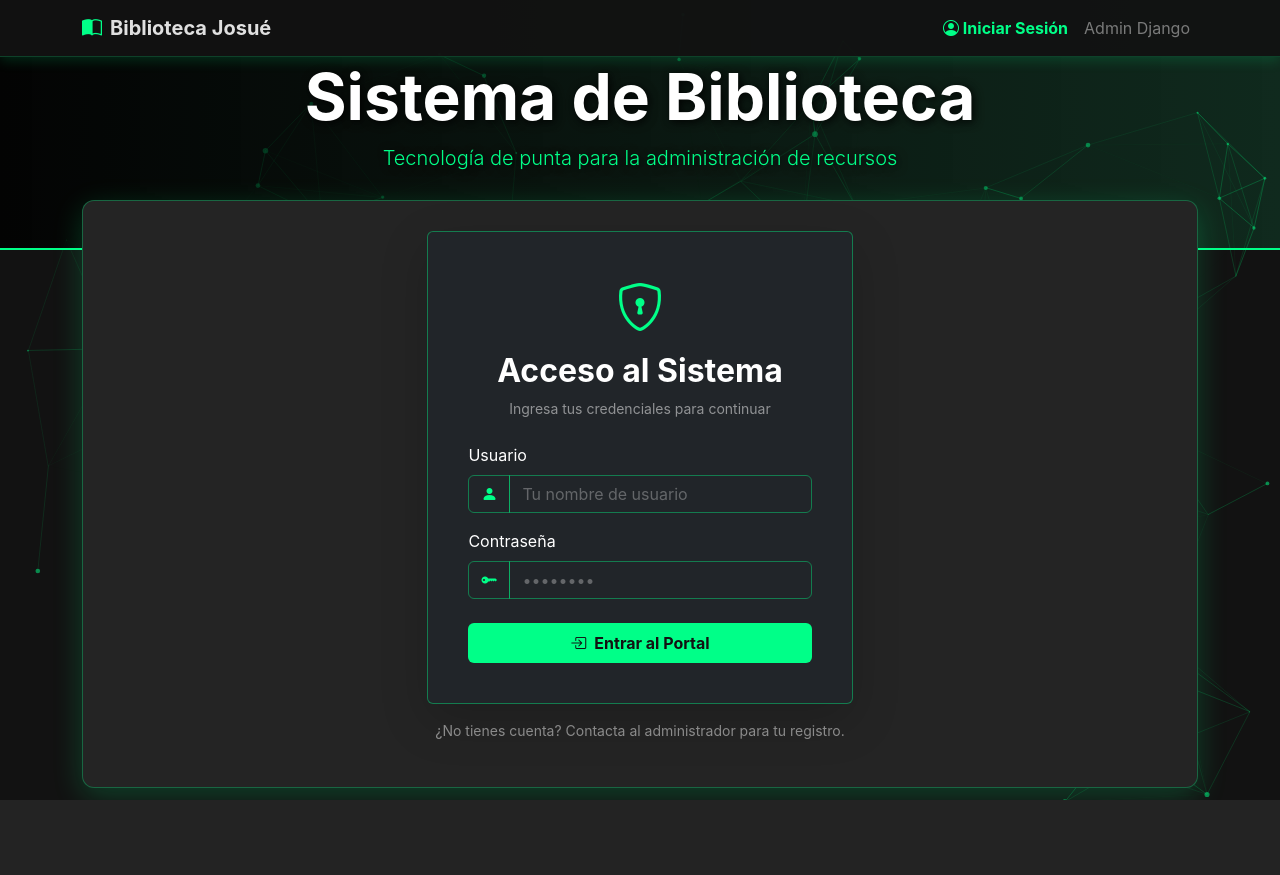
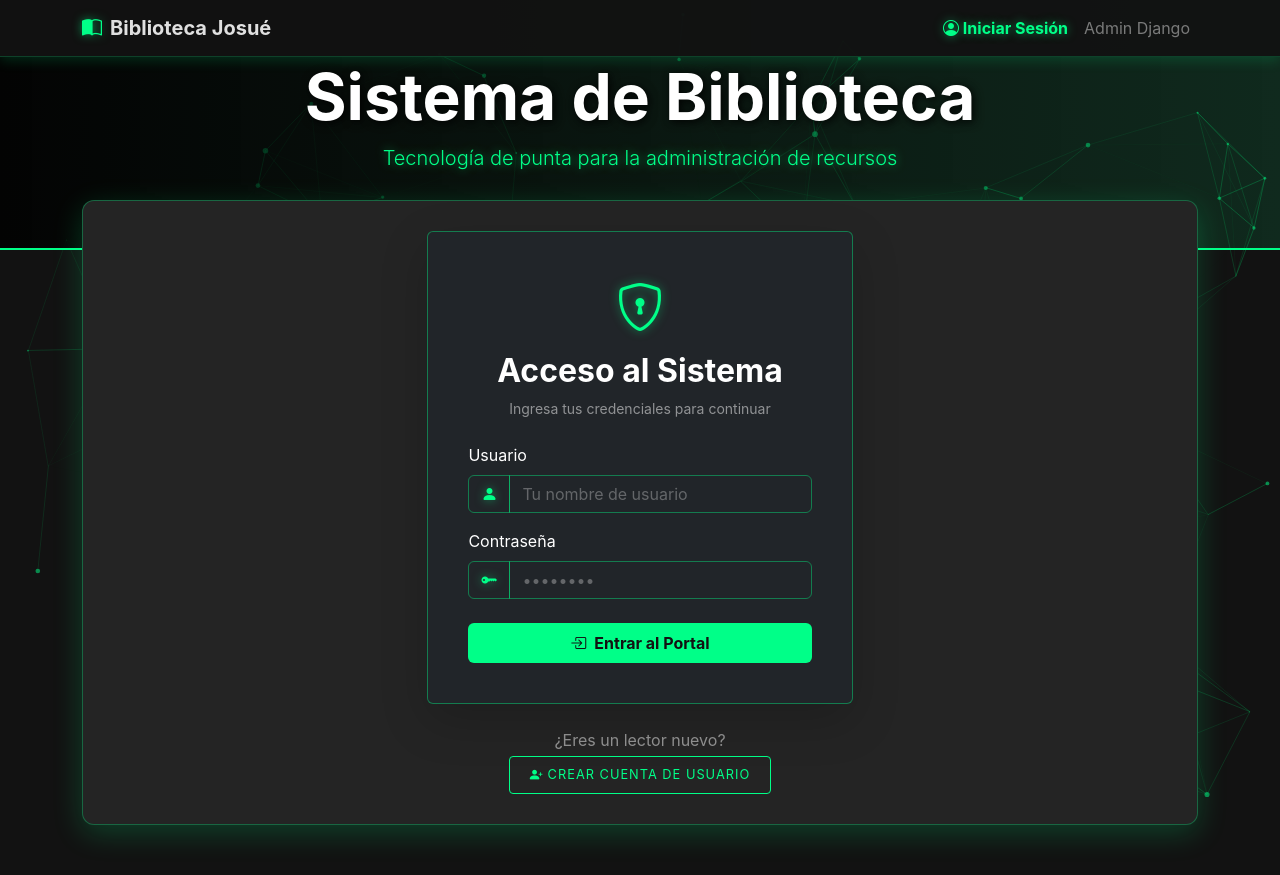
Before and after one commit to JOSUE690/Mi-proyecto-Django, a Django app: page /login/ in a window 1280 px wide. Before the commit the page ends 800 px from the top, so only its background shows below. Run offline with Django 5.2, Linux system fonts and the light colour scheme.

Commit message:
commit 10

```diff
--- a/gestion/templates/login.html
+++ b/gestion/templates/login.html
@@ -48,8 +48,9 @@
                 {% if messages %}
                 <div class="mt-4">
                     {% for message in messages %}
-                    <div class="alert alert-danger bg-transparent border-danger text-danger small py-2" role="alert">
-                        <i class="bi bi-exclamation-triangle-fill me-2"></i>{{ message }}
+                    <div class="alert {% if message.tags == 'success' %}alert-success border-success text-success{% else %}alert-danger border-danger text-danger{% endif %} bg-transparent small py-2" role="alert">
+                        <i class="bi {% if message.tags == 'success' %}bi-check-circle-fill{% else %}bi-exclamation-triangle-fill{% endif %} me-2"></i>
+                        {{ message }}
                     </div>
                     {% endfor %}
                 </div>
@@ -57,16 +58,24 @@
             </div>
         </div>
 
-        <div class="text-center mt-3">
-            <p class="text-white-50 small">¿No tienes cuenta? Contacta al administrador para tu registro.</p>
+        <div class="text-center mt-4">
+            <p class="text-white-50 mb-1">¿Eres un lector nuevo?</p>
+            <a href="{% url 'gestion:registro_usuario' %}" class="btn btn-outline-neon btn-sm">
+                <i class="bi bi-person-plus-fill me-1"></i>Crear Cuenta de Usuario
+            </a>
         </div>
     </div>
 </div>
 
 <style>
-    /* Estilos específicos para este formulario */
+    /* Estilos específicos para mantener la estética neon */
     .border-neon {
         border-color: rgba(0, 255, 136, 0.4) !important;
+    }
+
+    .text-neon {
+        color: #00FF88 !important;
+        text-shadow: 0 0 10px rgba(0, 255, 136, 0.5);
     }
 
     .form-control:focus {
@@ -79,5 +88,23 @@
     input::placeholder {
         color: rgba(255, 255, 255, 0.3) !important;
     }
+
+    /* Botón de esquema neon para Crear Cuenta */
+    .btn-outline-neon {
+        color: #00FF88;
+        border: 1px solid #00FF88;
+        background: transparent;
+        transition: all 0.3s;
+        text-transform: uppercase;
+        font-size: 0.8rem;
+        letter-spacing: 1px;
+        padding: 8px 20px;
+    }
+
+    .btn-outline-neon:hover {
+        background: rgba(0, 255, 136, 0.1);
+        color: #00FF88;
+        box-shadow: 0 0 15px rgba(0, 255, 136, 0.4);
+    }
 </style>
 {% endblock %}
--- a/gestion/views.py
+++ b/gestion/views.py
@@ -34,7 +34,8 @@ def ingresar(request):
         user = authenticate(username=u, password=p)
         if user is not None:
             login(request, user)
-            return redirect('gestion:inicio')
+            # Redirige a 'next' si existe (para evitar errores 404), sino a inicio
+            return redirect(request.GET.get('next', 'gestion:inicio'))
         else:
             messages.error(request, "Usuario o contraseña incorrectos")
     return render(request, 'login.html')
@@ -82,15 +83,12 @@ def catalogo_lector(request):
 
 @login_required
 def escoger_libro(request, libro_id):
-    # Traemos el libro con su autor para mostrar la ficha técnica en el HTML
     libro = get_object_or_404(Libro.objects.select_related('autor'), id=libro_id)
 
     if request.method == 'POST':
         fecha_str = request.POST.get('fecha_retorno')
         try:
             fecha_esp = datetime.strptime(fecha_str, '%Y-%m-%d').date()
-
-            # Buscamos el perfil de Lector asociado al usuario logueado
             lector, _ = Lector.objects.get_or_create(
                 user=request.user,
                 defaults={
@@ -128,6 +126,7 @@ def mis_prestamos(request):
     return render(request, 'mis_prestamos.html', {'prestamos': prestamos})
 
 # --- GESTIÓN DE PRÉSTAMOS (ADMIN) ---
+@login_required
 def lista_prestamos(request):
     prestamos = Prestamo.objects.all().select_related('libro', 'lector')
     query = request.GET.get('q')
@@ -144,6 +143,7 @@ def lista_prestamos(request):
     }
     return render(request, 'lista_prestamos.html', context)
 
+@login_required
 def nuevo_prestamo(request):
     if request.method == 'POST':
         libro_id = request.POST.get('libro')
@@ -164,6 +164,7 @@ def nuevo_prestamo(request):
         'lectores': Lector.objects.all()
     })
 
+@login_required
 def devolver_prestamo(request, pk):
     prestamo = get_object_or_404(Prestamo, pk=pk)
     if not prestamo.devuelto:
@@ -177,28 +178,35 @@ def devolver_prestamo(request, pk):
     return redirect('gestion:prestamos')
 
 # --- MULTAS Y FACTURACIÓN ---
+@login_required
 def lista_multas(request):
     actualizar_multas_vencidas()
     if request.user.is_superuser:
         multas = Multa.objects.filter(pagada=False, prestamo__devuelto=False).select_related('prestamo__libro', 'prestamo__lector')
     else:
+        # Aquí se corrige el error del ID: filtramos por el usuario logueado
         multas = Multa.objects.filter(prestamo__lector__user=request.user, pagada=False, prestamo__devuelto=False)
     return render(request, 'lista_multas.html', {'multas': multas})
 
+# --- VISTA NUEVA: ROL BODEGUERO ---
+@login_required
+def inventario_bodega(request):
+    # Esta vista permite al Bodeguero ver la ubicación física (pasillos/estantes)
+    libros = Libro.objects.all().order_by('pasillo', 'estante')
+    query = request.GET.get('pasillo')
+    if query:
+        libros = libros.filter(pasillo__icontains=query)
+    return render(request, 'inventario_bodega.html', {'libros': libros, 'query': query})
+
 def lista_facturas(request):
     actualizar_multas_vencidas()
-
-    # Filtro base: Multas no pagadas
     multas_pendientes = Multa.objects.filter(pagada=False)
-
-    # Buscador por cédula o nombre de usuario
     query = request.GET.get('q')
     if query:
         multas_pendientes = multas_pendientes.filter(
             Q(prestamo__lector__identificacion__icontains=query) |
             Q(prestamo__lector__user__username__icontains=query)
         )
-
     facturas = multas_pendientes.values(
         'prestamo__lector__identificacion',
         'prestamo__lector__user__username'
@@ -206,7 +214,6 @@ def lista_facturas(request):
         total_deuda=Sum('monto'),
         cantidad_libros=Count('id')
     ).order_by('-total_deuda')
-
     deuda_maxima = multas_pendientes.aggregate(Max('monto'))['monto__max'] or 0
     return render(request, 'lista_facturas.html', {'facturas': facturas, 'deuda_maxima': deuda_maxima, 'query': query})
 
```
Also changed, not shown: misitio/settings.py (+18 -2 lines).
